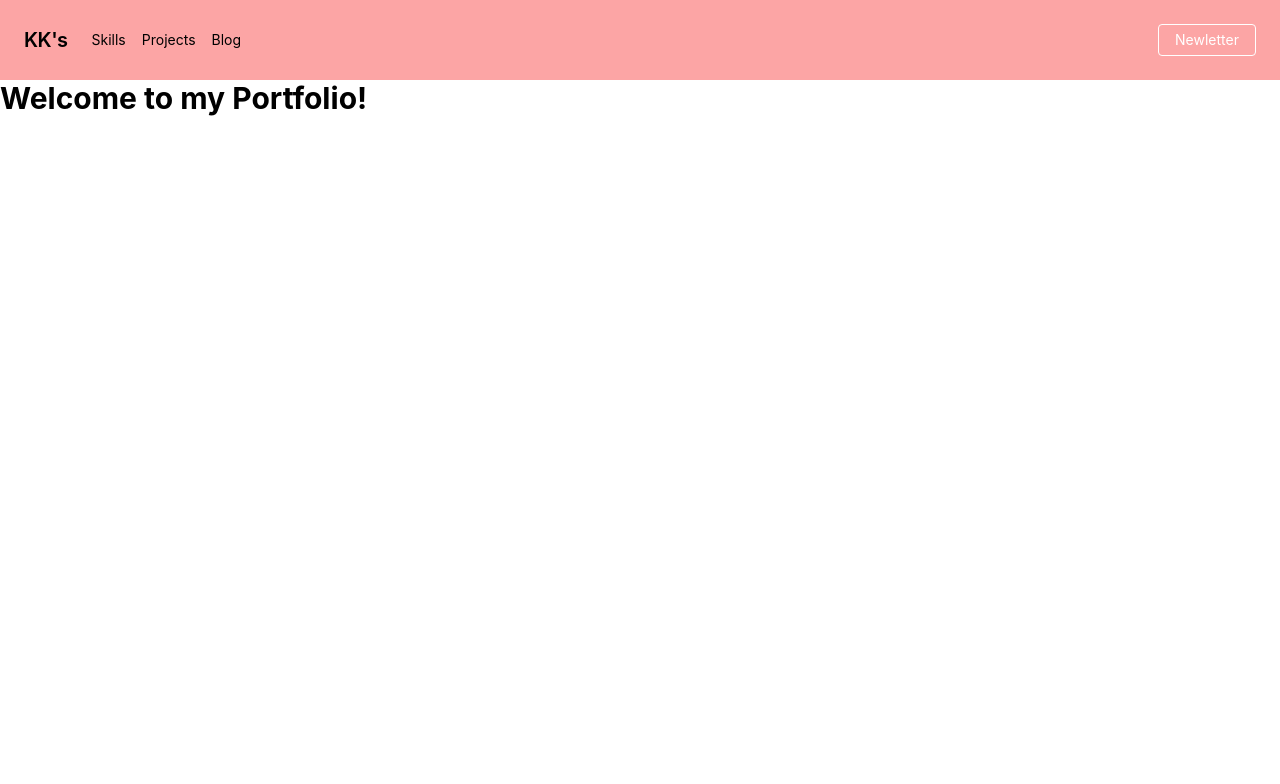
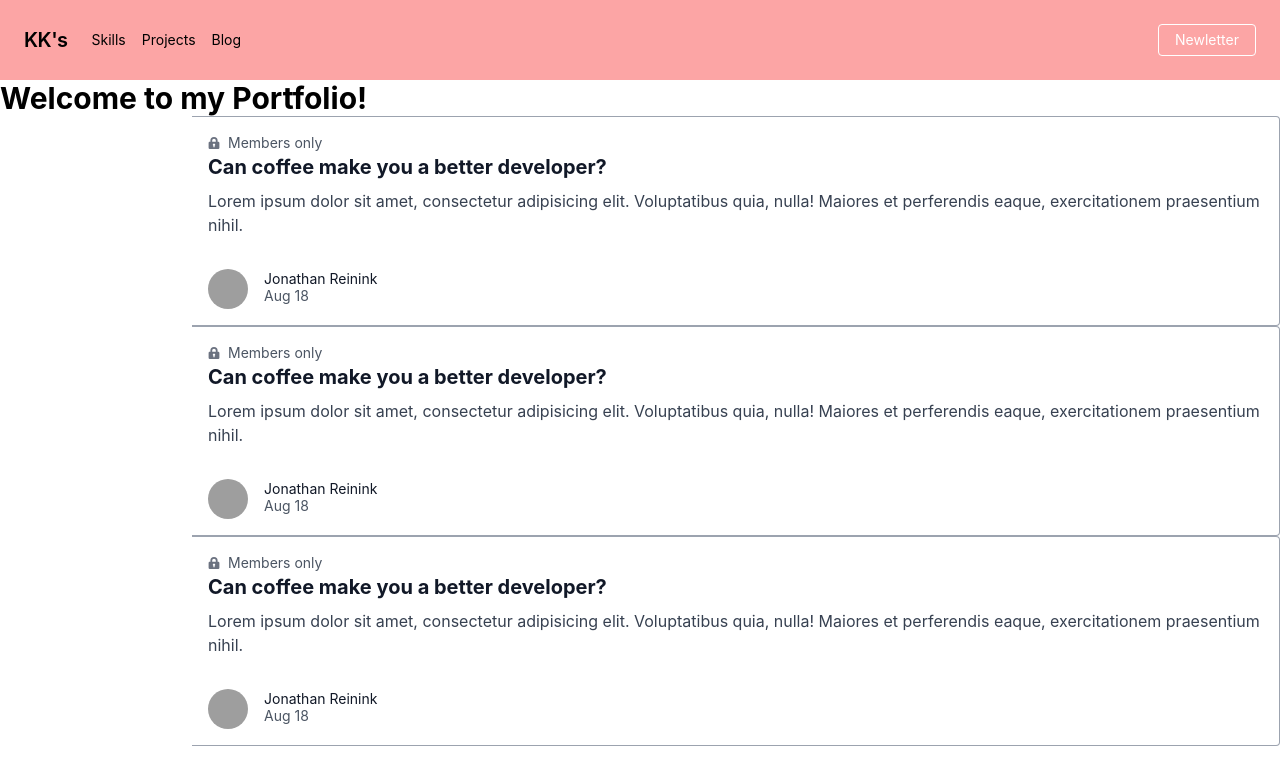
Before and after one commit to Koushlendra-Kumar/webdevkoushal, a React (Create React App) app: page / in a window 1280 px wide. Shown: the top 784 px of the page. Built offline with nearby package versions, Linux system fonts and the light colour scheme; grey boxes are pictures that could not be loaded.

Commit message:
Create project component from tailwind template example

```diff
--- a/src/App.tsx
+++ b/src/App.tsx
@@ -1,11 +1,15 @@
 import React from 'react';
 import Header from './components/Header';
+import Project from './components/Project';
 
 function App() {
   return (
     <div className="App">
       <Header />
       <h1 className='text-3xl font-bold'>Welcome to my Portfolio!</h1>
+      <Project />
+      <Project />
+      <Project />
     </div>
   );
 }
--- /dev/null
+++ b/src/components/Project.tsx
@@ -0,0 +1,31 @@
+import React from 'react';
+
+function Header() {
+  return (
+    <div className="max-w-sm w-full lg:max-w-full lg:flex">
+        <div className="h-48 lg:h-auto lg:w-48 flex-none bg-cover rounded-t lg:rounded-t-none lg:rounded-l text-center overflow-hidden" title="Woman holding a mug">
+        </div>
+        <div className="border-r border-b border-l border-gray-400 lg:border-l-0 lg:border-t lg:border-gray-400 bg-white rounded-b lg:rounded-b-none lg:rounded-r p-4 flex flex-col justify-between leading-normal">
+            <div className="mb-8">
+            <p className="text-sm text-gray-600 flex items-center">
+                <svg className="fill-current text-gray-500 w-3 h-3 mr-2" xmlns="http://www.w3.org/2000/svg" viewBox="0 0 20 20">
+                <path d="M4 8V6a6 6 0 1 1 12 0v2h1a2 2 0 0 1 2 2v8a2 2 0 0 1-2 2H3a2 2 0 0 1-2-2v-8c0-1.1.9-2 2-2h1zm5 6.73V17h2v-2.27a2 2 0 1 0-2 0zM7 6v2h6V6a3 3 0 0 0-6 0z" />
+                </svg>
+                Members only
+            </p>
+            <div className="text-gray-900 font-bold text-xl mb-2">Can coffee make you a better developer?</div>
+            <p className="text-gray-700 text-base">Lorem ipsum dolor sit amet, consectetur adipisicing elit. Voluptatibus quia, nulla! Maiores et perferendis eaque, exercitationem praesentium nihil.</p>
+            </div>
+            <div className="flex items-center">
+            <img className="w-10 h-10 rounded-full mr-4" src="./public/logo192.png" alt="Avatar" />
+            <div className="text-sm">
+                <p className="text-gray-900 leading-none">Jonathan Reinink</p>
+                <p className="text-gray-600">Aug 18</p>
+            </div>
+            </div>
+        </div>
+        </div>
+  );
+}
+
+export default Header;
```
